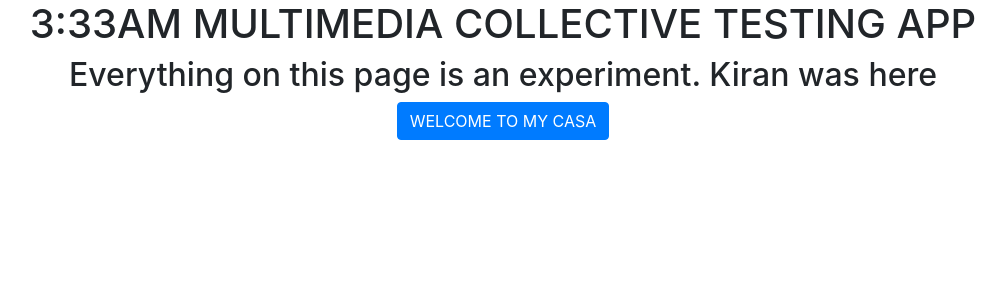
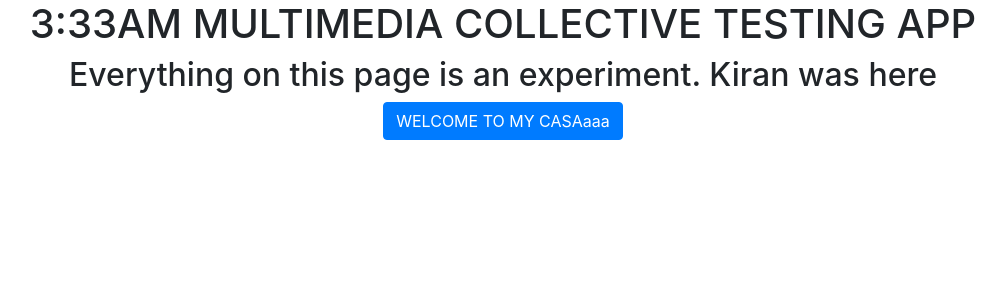
Before and after one commit to official333am/official333am-web, an Angular app in the folder official333am-web/: page / in a window 1280 px wide. Shown: the top 300 px of the page, without its empty margins (137-1143 px from the left). Built offline with nearby package versions, Linux system fonts and the light colour scheme.

Commit message:
update - Sat 07-20-2019

```diff
--- a/official333am-web/src/app/containers/artists/artists.component.html
+++ b/official333am-web/src/app/containers/artists/artists.component.html
@@ -1,3 +1,3 @@
 <div style="text-align:center">
-    <button class="btn btn-primary" type="submit">WELCOME TO MY CASA</button>
+    <button class="btn btn-primary" type="submit">WELCOME TO MY CASAaaa</button>
 </div>
```
Also changed, not shown: 4 other files (tests, documents, lock files or other folders).
